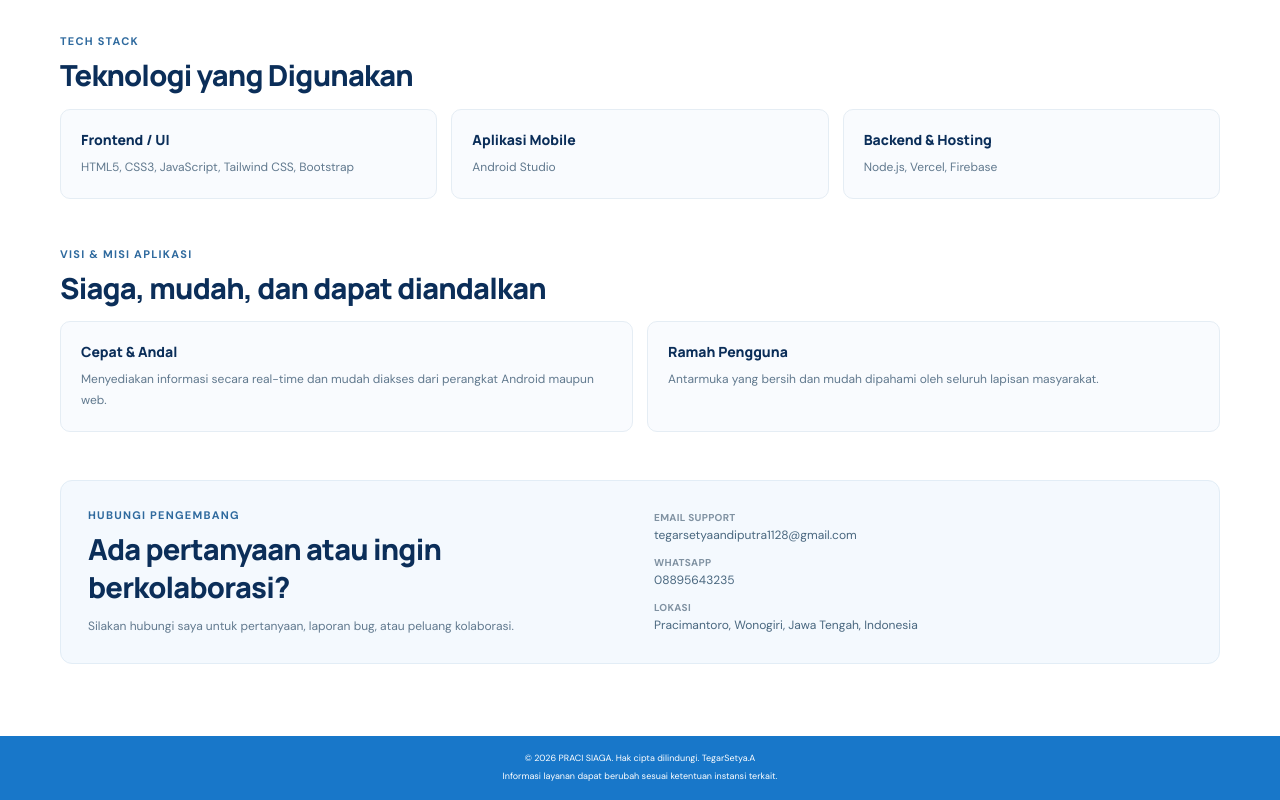
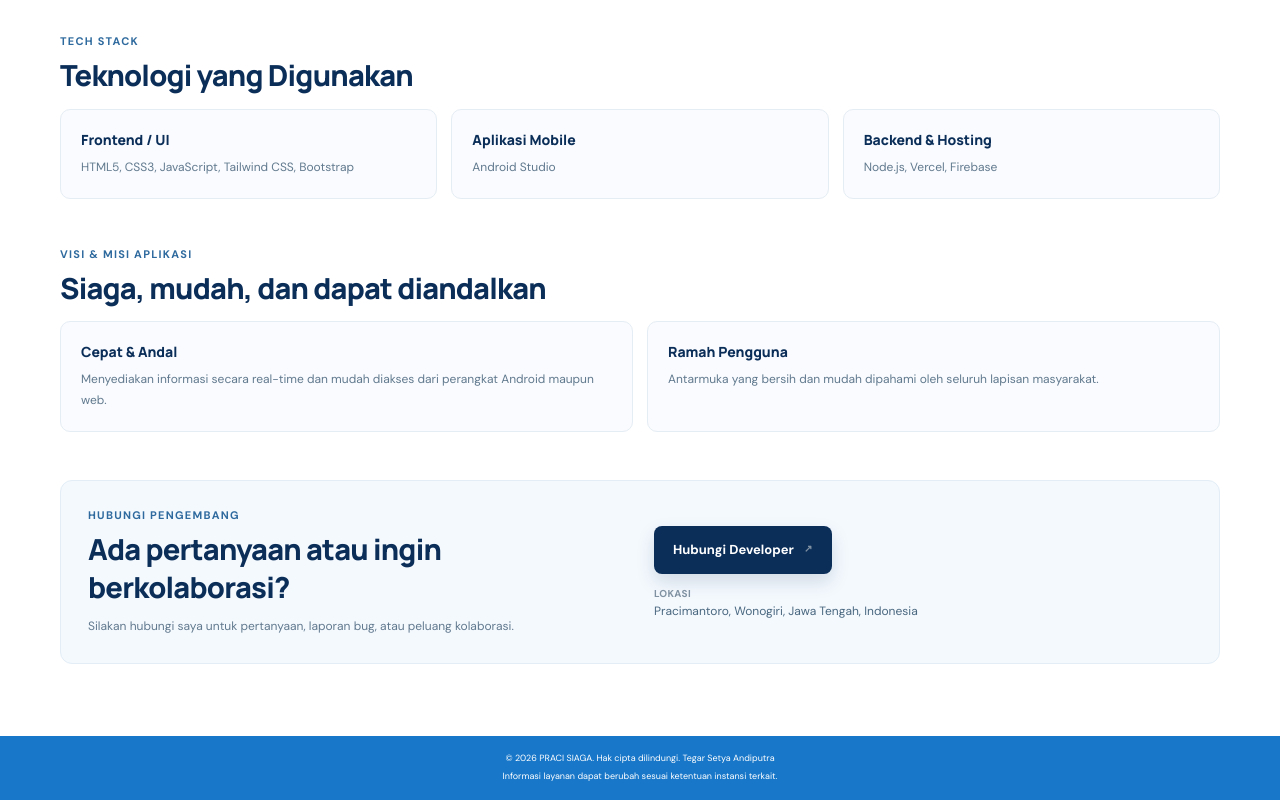
Before and after one commit to tegarsetya11/PRACI-SIAGA-OFFICIAL-WEBSITE, a plain HTML site: page developer.html in a window 1280 px wide. Shown: the part 682-1482 px from the top of the page. Drawn offline with Linux system fonts and the light colour scheme.

Commit message:
Update developer contact and copyright name
Co-authored-by: Copilot <223556219+Copilot@users.noreply.github.com>

```diff
--- a/developer.html
+++ b/developer.html
@@ -57,7 +57,7 @@
             <p class="developer-role">Frontend / Full-stack / Mobile App Developer</p>
             <a
               class="button button-primary developer-portfolio-link"
-              href="https://tegar-setya-portofolio.vercel.app/"
+              href="https://tegar-setya-andiputra-portofolio.vercel.app/#home"
               target="_blank"
               rel="noopener noreferrer"
             >
@@ -129,13 +129,13 @@
             <p>Silakan hubungi saya untuk pertanyaan, laporan bug, atau peluang kolaborasi.</p>
           </div>
           <address>
-            <a href="mailto:tegarsetyaandiputra1128@gmail.com">
-              <span>Email Support</span>
-              tegarsetyaandiputra1128@gmail.com
-            </a>
-            <a href="https://wa.me/628895643235" target="_blank" rel="noreferrer">
-              <span>WhatsApp</span>
-              08895643235
+            <a
+              class="button button-primary developer-portfolio-link"
+              href="https://tegar-setya-andiputra-portofolio.vercel.app/#home"
+              target="_blank"
+              rel="noopener noreferrer"
+            >
+              Hubungi Developer <span aria-hidden="true">↗</span>
             </a>
             <p>
               <span>Lokasi</span>
@@ -153,7 +153,7 @@
 
     <footer class="site-footer">
       <div class="container footer-bottom">
-        <span>© 2026 PRACI SIAGA. Hak cipta dilindungi. TegarSetya.A</span>
+        <span>© 2026 PRACI SIAGA. Hak cipta dilindungi. Tegar Setya Andiputra</span>
         <span>Informasi layanan dapat berubah sesuai ketentuan instansi terkait.</span>
       </div>
     </footer>
```
Also changed, not shown: download.html (+1 -1 lines), index.html (+1 -1 lines).
